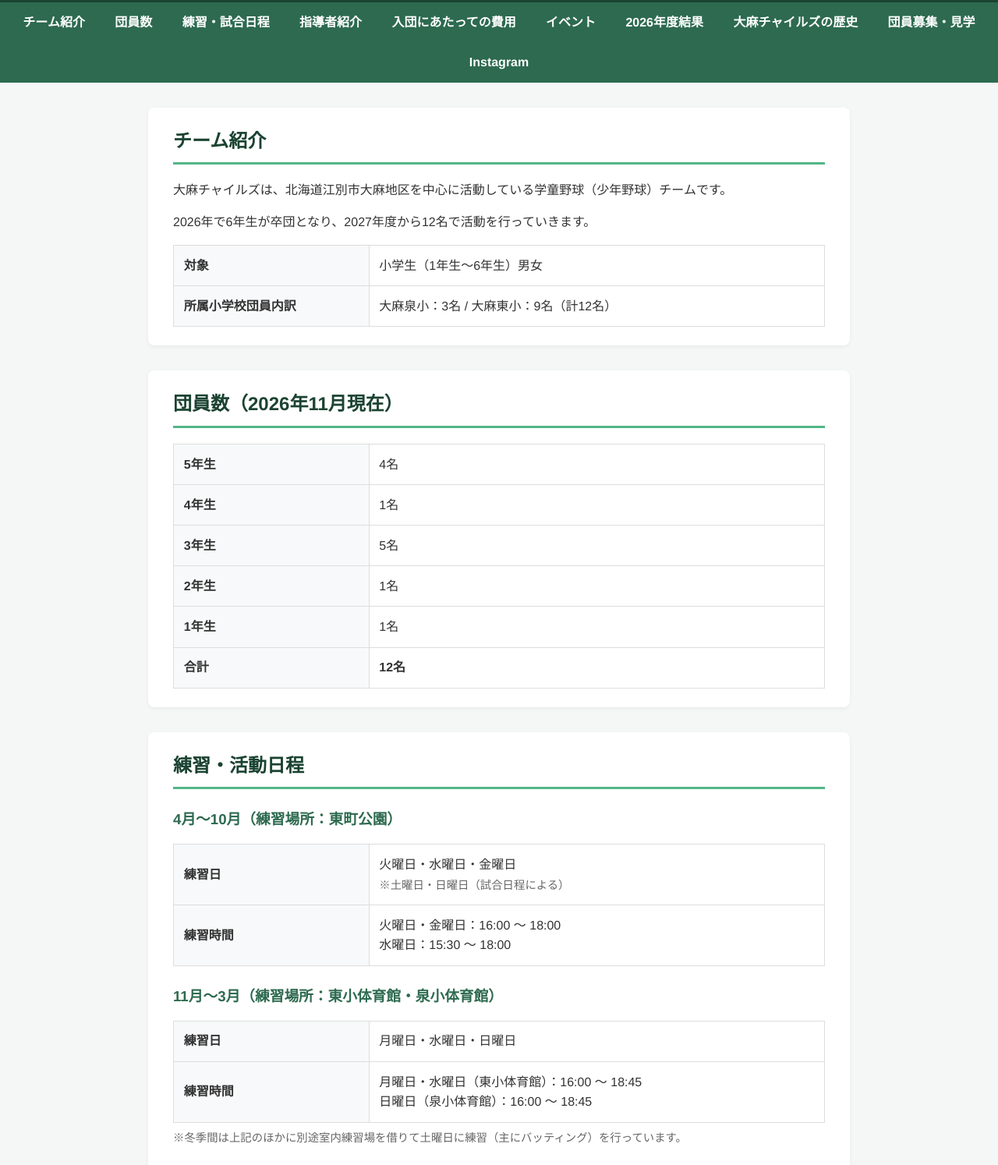
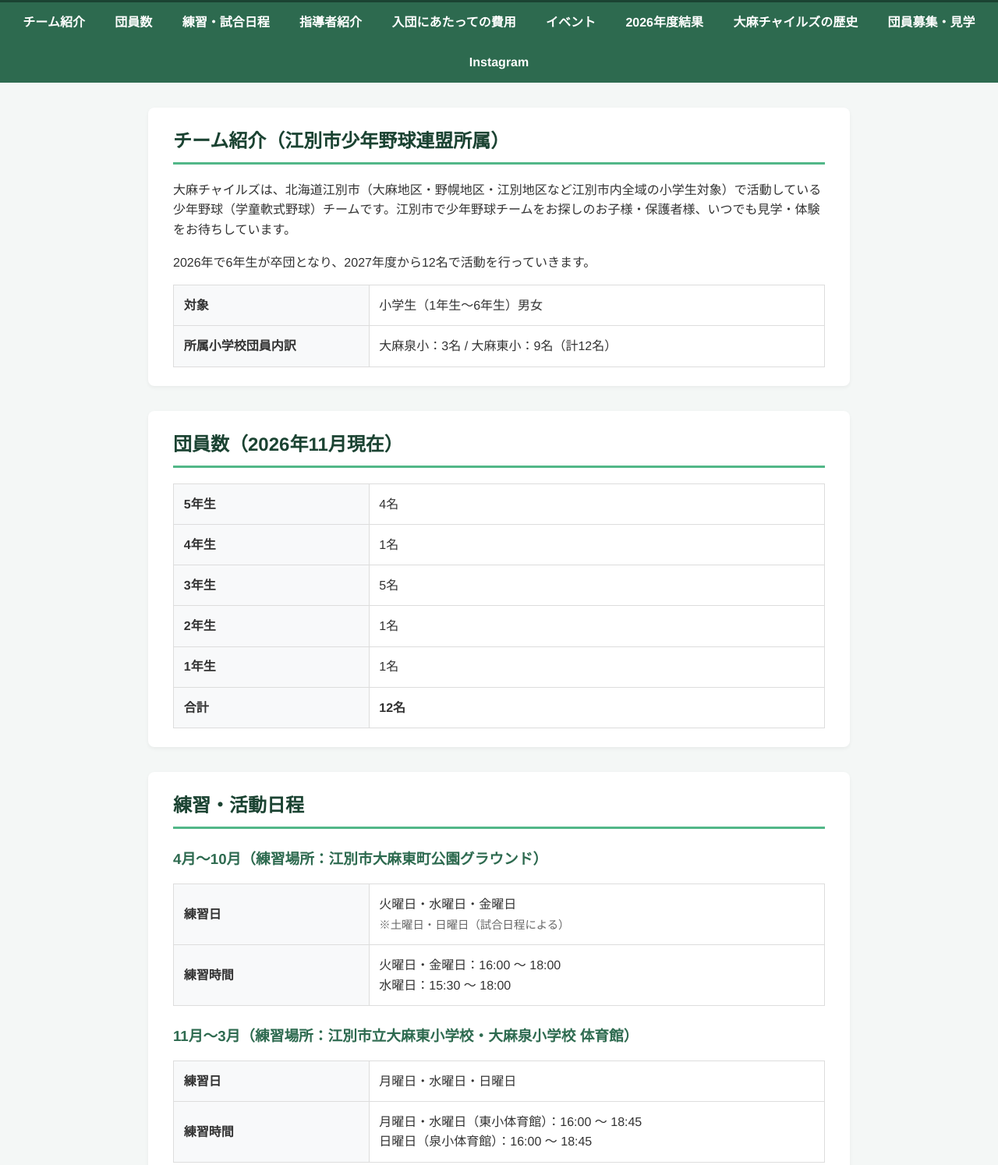
Before and after one commit to ebechilds-byte/oasa-childs, a plain HTML site: page index.html in a window 1280 px wide. Shown: the part 176-1670 px from the top of the page at 78% size. Drawn offline with Linux system fonts and the light colour scheme.

Commit message:
Update index.html

```diff
--- a/index.html
+++ b/index.html
@@ -346,8 +346,8 @@
 
         <!-- チーム紹介 -->
         <section id="about">
-            <h2>チーム紹介</h2>
-            <p>大麻チャイルズは、北海道江別市大麻地区を中心に活動している学童野球（少年野球）チームです。</p>
+            <h2>チーム紹介（江別市少年野球連盟所属）</h2>
+            <p>大麻チャイルズは、北海道江別市（大麻地区・野幌地区・江別地区など江別市内全域の小学生対象）で活動している少年野球（学童軟式野球）チームです。江別市で少年野球チームをお探しのお子様・保護者様、いつでも見学・体験をお待ちしています。</p>
             <p>2026年で6年生が卒団となり、2027年度から12名で活動を行っていきます。</p>
             <table>
                 <tr>
@@ -396,7 +396,7 @@
         <section id="schedule">
             <h2>練習・活動日程</h2>
 
-            <h3>4月～10月（練習場所：東町公園）</h3>
+            <h3>4月～10月（練習場所：江別市大麻東町公園グラウンド）</h3>
             <table>
                 <tr>
                     <th>練習日</th>
@@ -411,7 +411,7 @@
                 </tr>
             </table>
 
-            <h3>11月～3月（練習場所：東小体育館・泉小体育館）</h3>
+            <h3>11月～3月（練習場所：江別市立大麻東小学校・大麻泉小学校 体育館）</h3>
             <table>
                 <tr>
                     <th>練習日</th>
```
